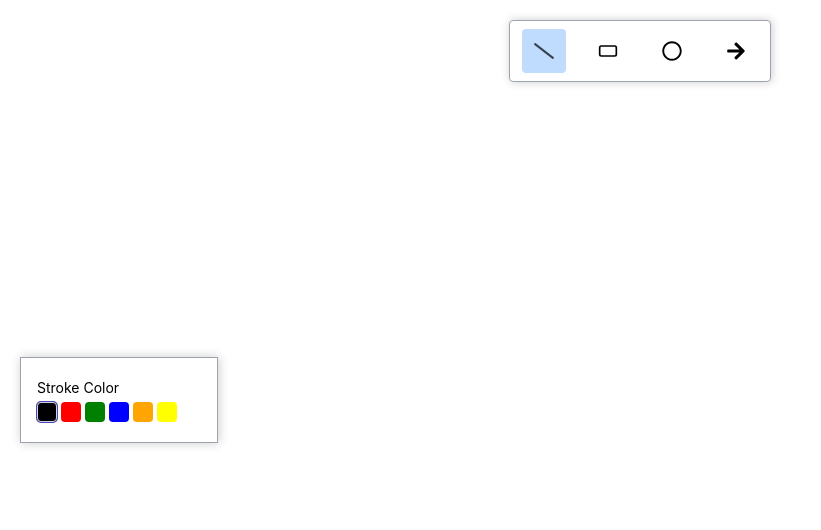
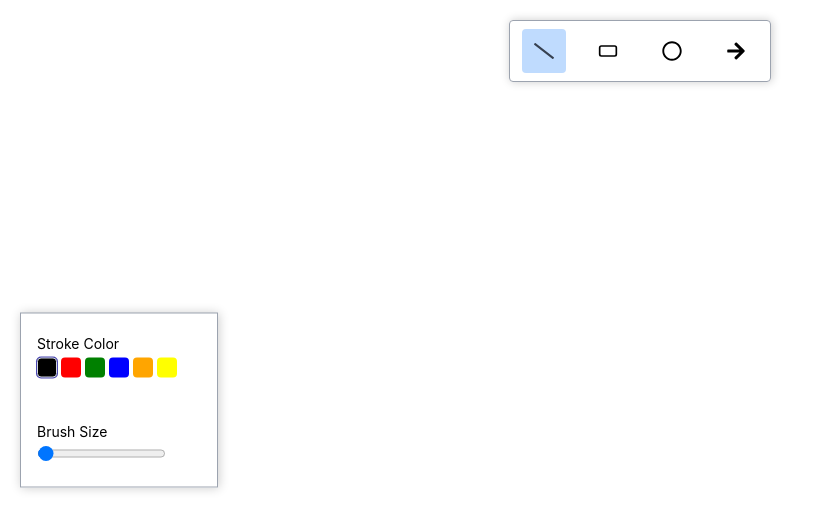
Before and after one commit to Pradeep4157/White-Board-Proj, a React (Create React App) app: page / in a window 1280 px wide. Shown: the top 530 px of the page, without its empty margins (0-821 px from the left). Built offline with nearby package versions, Linux system fonts and the light colour scheme.

Commit message:
par done with stroke size..

```diff
--- a/src/components/Toolbox/index.js
+++ b/src/components/Toolbox/index.js
@@ -2,7 +2,12 @@
   08:10
 */
 import classes from "./index.module.css";
-import { COLORS, FILL_TOOL_TYPES } from "../../constants.js";
+import {
+  COLORS,
+  FILL_TOOL_TYPES,
+  SIZE_TOOL_TYPES,
+  TOOL_ITEMS,
+} from "../../constants.js";
 import { useContext } from "react";
 import boardContext from "../../store/board-context.js";
 import toolboxContext from "../../store/toolbox-context.js";
@@ -10,9 +15,11 @@ import cx from "classnames";
 
 const Toolbox = () => {
   const { activeToolItem } = useContext(boardContext);
-  const { toolboxState, changeStroke, changeFill } = useContext(toolboxContext);
+  const { toolboxState, changeStroke, changeFill, changeSize } =
+    useContext(toolboxContext);
   const strokeColor = toolboxState[activeToolItem]?.stroke;
   const fillColor = toolboxState[activeToolItem]?.fill;
+  const size = toolboxState[activeToolItem]?.size;
 
   return (
     <div className={classes.container}>
@@ -54,6 +61,21 @@ const Toolbox = () => {
           </div>
         </div>
       )}
+      <div>
+        {SIZE_TOOL_TYPES.includes(activeToolItem) && (
+          <div className={classes.selectOptionContainer}>
+            <div className={classes.toolBoxLabel}>Brush Size</div>
+            <input
+              type="range"
+              // min={activeToolItem === TOOL_ITEMS.TEXT ? 12 : 1}
+              // max={activeToolItem === TOOL_ITEMS.TEXT ? 64 : 10}
+              step={1}
+              value={size}
+              onChange={changeSize}
+            ></input>
+          </div>
+        )}
+      </div>
     </div>
   );
 };
--- a/src/store/BoardProvider.js
+++ b/src/store/BoardProvider.js
@@ -1,3 +1,4 @@
+/*26:34 */
 import boardContext from "./board-context.js";
 import { useReducer } from "react";
 
@@ -14,11 +15,12 @@ const boardReducer = (state, action) => {
       };
     }
     case "DRAW_DOWN": {
-      const { id, x1, y1, x2, y2, stroke, fill } = action.payload;
+      const { id, x1, y1, x2, y2, stroke, fill, size } = action.payload;
       const newElement = createRoughElement(id, x1, y1, x2, y2, {
         type: state.activeToolItem,
         stroke: stroke,
         fill: fill,
+        size: size,
       });
       return {
         ...state,
@@ -96,6 +98,7 @@ const BoardProvider = ({ children }) => {
         y2: clientY,
         stroke: toolboxState[boardState.activeToolItem]?.stroke,
         fill: toolboxState[boardState.activeToolItem]?.fill,
+        size: toolboxState[boardState.activeToolItem]?.size,
       },
     });
   };
--- a/src/store/ToolboxProvider.js
+++ b/src/store/ToolboxProvider.js
@@ -9,6 +9,11 @@ function toolboxReducer(state, action) {
     case TOOLBOX_ACTIONS.CHANGE_STROKE: {
       const newState = { ...state };
       newState[action.payload.tool].stroke = action.payload.stroke;
+      return newState;
+    }
+    case TOOLBOX_ACTIONS.CHANGE_SIZE: {
+      const newState = { ...state };
+      newState[action.payload.tool].size = action.payload.size;
       return newState;
     }
     case TOOLBOX_ACTIONS.CHANGE_FILL: {
@@ -63,6 +68,15 @@ const ToolboxProvider = ({ children }) => {
       },
     });
   };
+  const changeSizeHandler = (tool, size) => {
+    dispatchToolboxAction({
+      type: TOOLBOX_ACTIONS.CHANGE_FILL,
+      payload: {
+        size: size,
+        tool: tool,
+      },
+    });
+  };
   const toolboxContextValue = {
     toolboxState,
     changeStroke: changeStrokeHandler,
--- a/src/store/toolbox-context.js
+++ b/src/store/toolbox-context.js
@@ -3,5 +3,6 @@ const toolboxContext = createContext({
   toolboxState: {},
   changeStroke: () => {},
   changeFill: () => {},
+  changeSize: () => {},
 });
 export default toolboxContext;
--- a/src/utils/elements.js
+++ b/src/utils/elements.js
@@ -8,7 +8,7 @@ export const createRoughElement = (
   y1,
   x2,
   y2,
-  { type, stroke, fill },
+  { type, stroke, fill, size },
 ) => {
   const element = {
     id,
@@ -22,6 +22,7 @@ export const createRoughElement = (
   };
   let options = {
     seed: id + 1,
+    fillStyle: "solid",
   };
   if (stroke) {
     console.log(stroke);
@@ -29,6 +30,9 @@ export const createRoughElement = (
   }
   if (fill) {
     options.fill = fill;
+  }
+  if (size) {
+    options.strokeWidth = size;
   }
   switch (type) {
     case TOOL_ITEMS.LINE: {
```
